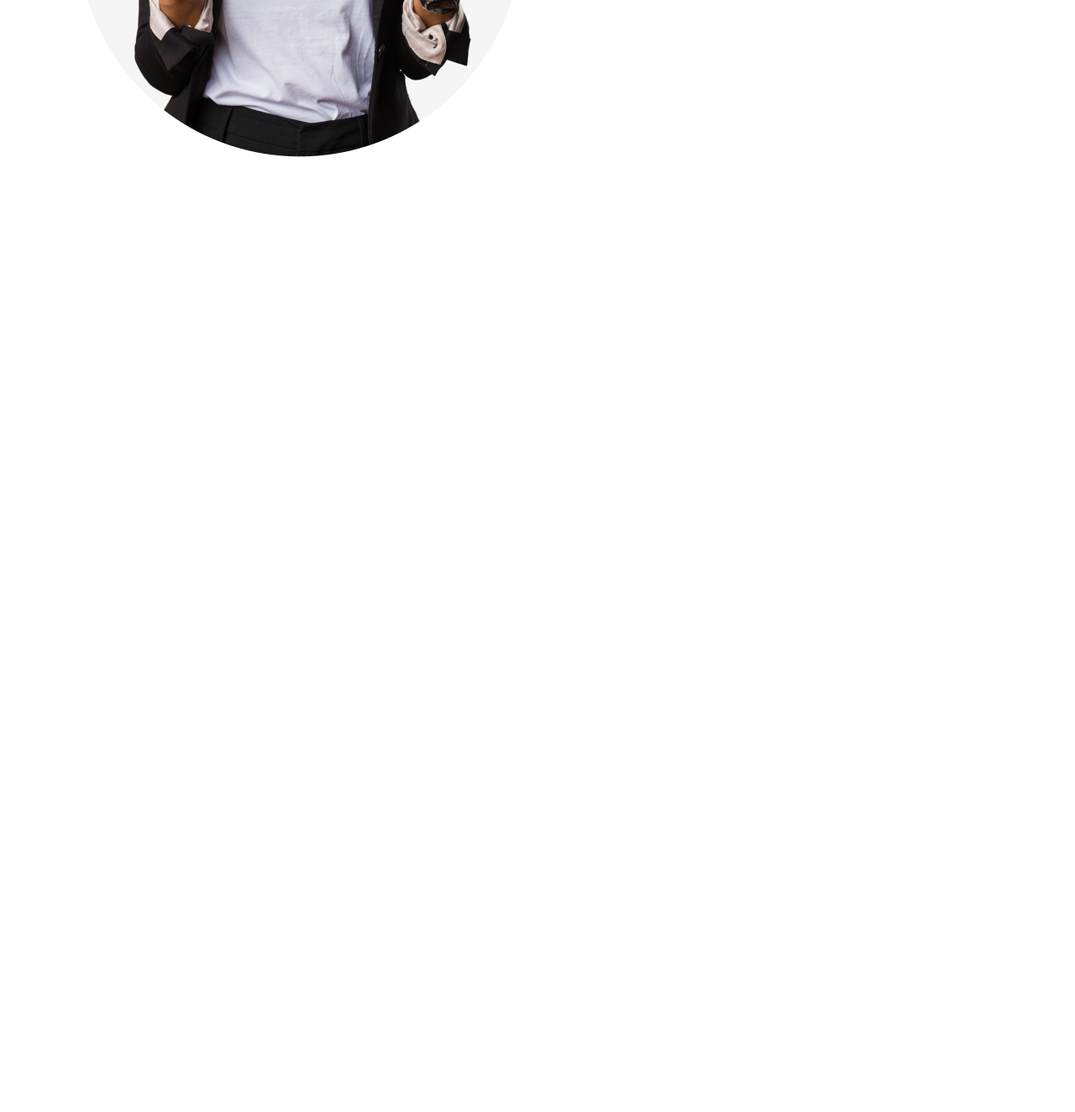
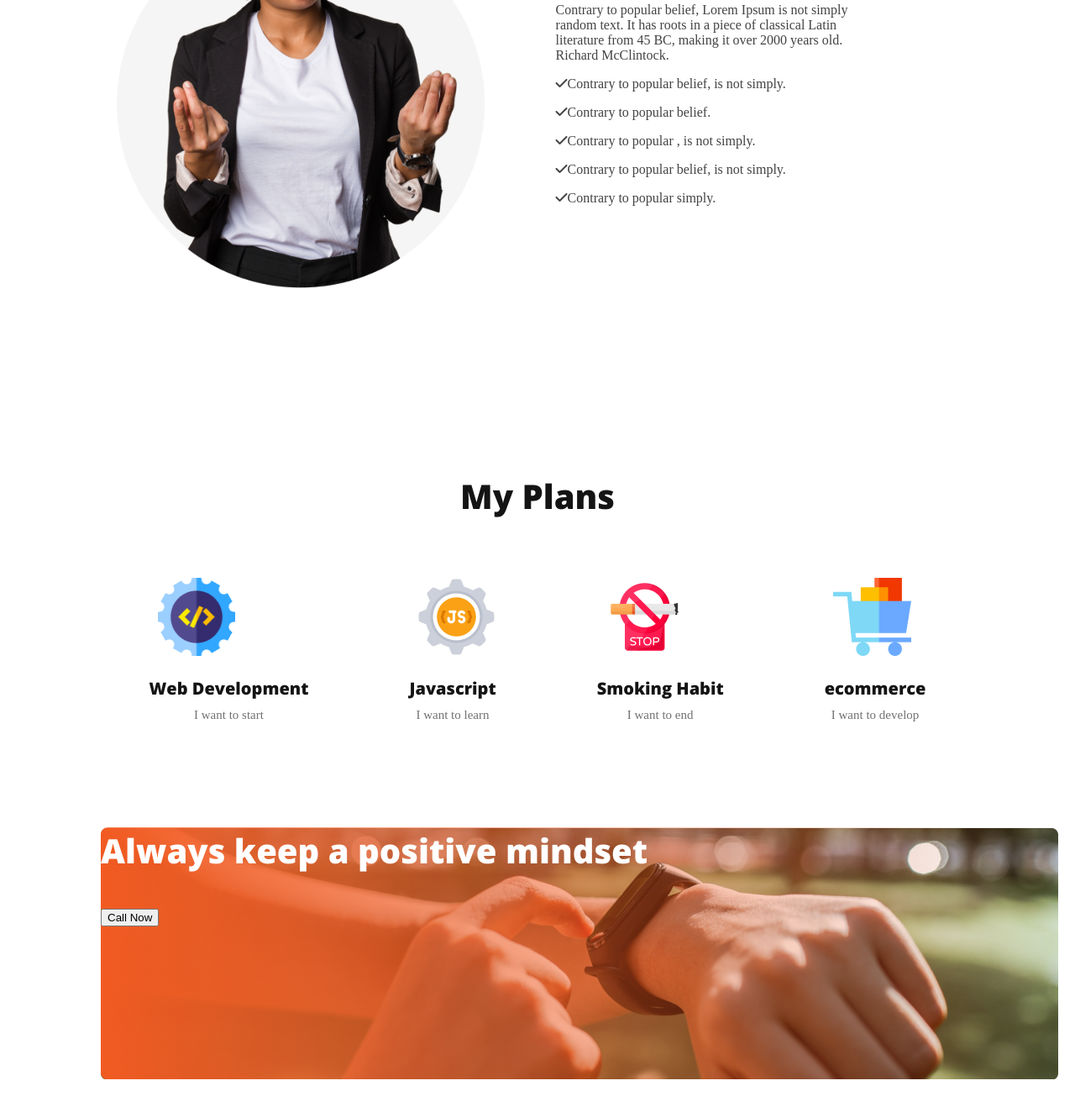
Before and after one commit to Ahmed-Tajreean/new-year, a plain HTML site: page index.html in a window 1280 px wide. Shown: the part 1346-2670 px from the top of the page at 84% size. Before the commit the page ends 1533 px from the top, so only its background shows below. Drawn offline with nearby package versions, Linux system fonts and the light colour scheme.

Commit message:
plan section added

```diff
--- a/index.html
+++ b/index.html
@@ -7,6 +7,7 @@
     <title>New Year New Me</title>
     <link href="https://fonts.googleapis.com/css2?family=Open+Sans:wght@800&display=swap" rel="stylesheet">
     <link rel="stylesheet" href="styles/newyear.css">
+    <script src="https://kit.fontawesome.com/a7c076fbf4.js" crossorigin="anonymous"></script>
 </head>
 
 <body>
@@ -25,14 +26,58 @@
     </header>
 
     <main>
+        <section>
             <div class="about-failure">
-            <img src="images/person.png" alt="">
+                <img class="about-failure-img" src="images/person.png" alt="">
                 <div class="about-failure-content">
                     <h3>My failures of previous year</h3>
                     <p>Contrary to popular belief, Lorem Ipsum is not simply random text. It has roots in a piece of
                         classical Latin literature from 45 BC, making it over 2000 years old. Richard McClintock.</p>
+                    <p><span class="icon"><i class="fa-solid fa-check"></i></span>Contrary to popular belief, is not
+                        simply.</p>
+                    <p><span class="icon"><i class="fa-solid fa-check"></i></span>Contrary to popular belief.</p>
+                    <p><span class="icon"><i class="fa-solid fa-check"></i></span>Contrary to popular , is not simply.
+                    </p>
+                    <p><span class="icon"><i class="fa-solid fa-check"></i></span>Contrary to popular belief, is not
+                        simply.</p>
+                    <p><span class="icon"></span><i class="fa-solid fa-check"></span></i>Contrary to popular simply.</p>
                 </div>
             </div>
+
+        </section>
+        <!-- My plans section -->
+        <section class="plan">
+            <h3 class="plan-header">My Plans</h3>
+            <div class="plan-container">
+                <div class="plan-content">
+                    <img class="plan-image" src="images/icons/web.png" alt="">
+                    <h3 class="plan-name">Web Development</h3>
+                    <p class="plan-para">I want to start</p>
+                </div>
+                <div class="plan-content">
+                    <img class="plan-image" src="images/icons/js.png" alt="">
+                    <h3 class="plan-name">Javascript</h3>
+                    <p class="plan-para">I want to learn</p>
+                </div>
+                <div class="plan-content">
+                    <img class="plan-image" src="images/icons/smoke.png" alt="">
+                    <h3 class="plan-name">Smoking Habit</h3>
+                    <p class="plan-para">I want to end</p>
+                </div>
+                <div class="plan-content">
+                    <img class="plan-image" src="images/icons/ecom.png" alt="">
+                    <h3 class="plan-name">ecommerce</h3>
+                    <p class="plan-para">I want to develop</p>
+                </div>
+            </div>
+        </section>
+        <!-- call now section -->
+        <section class="call-now-section">
+            <div class="call-now-div">
+                <h3 class="call-now-header">Always keep a positive mindset</h3>
+                <button>Call Now</button>
+            </div>
+        </section>
     </main>
 
     <footer>
--- a/styles/newyear.css
+++ b/styles/newyear.css
@@ -12,6 +12,28 @@ header {
     height: 809px;
     background-repeat: no-repeat;
     margin: 0px;
+}
+
+p {
+    color: #444343;
+    font-size: 16px;
+    font-weight: 400;
+    text-align: left;
+    font-family: Work Sans;
+    text-align: left;
+}
+
+h3 {
+    color: #151414;
+    font-size: 40px;
+    font-weight: 700;
+}
+
+ul {
+    color: #444343;
+    font-size: 16px;
+    font-weight: 400;
+    text-align: left;
 }
 
 .btn-primary {
@@ -65,8 +87,90 @@ main section {
 
 /* failure section styles */
 
+.about-failure-img {
+    margin-top: 100px;
+    width: 100%;
+    height: 600px;
+}
+
 .about-failure {
     display: flex;
     background-color: white;
+    padding: 50px;
+    width: 85%;
+    margin-top: 50px;
 
 }
+
+.about-failure-content {
+    margin-top: 100px;
+    padding: 70px;
+    width: 100%;
+    height: 500px;
+}
+
+.icon {
+    gap: 24px;
+
+}
+
+/* My plans styles */
+.plan {
+    margin-bottom: 20px;
+}
+
+.plan-header {
+    text-align: center;
+    margin-bottom: 10px;
+}
+
+.plan-container {
+    display: flex;
+    justify-content: center;
+}
+
+.plan-content {
+    margin: 50px;
+    padding: 10px;
+    /* margin-left: 100px; */
+}
+
+.plan-image {
+    justify-content: center;
+    width: 92.958px;
+    height: 92.958px;
+    padding-left: 10px;
+}
+
+.plan-name {
+    color: #151414;
+    text-align: center;
+    font-size: 20px;
+    font-weight: 700;
+    margin-bottom: 0px;
+}
+
+.plan-para {
+    margin-top: 10px;
+    color: #737272;
+    text-align: center;
+    font-size: 15px;
+    font-weight: 500;
+}
+
+/* call now section */
+.call-now-section {
+    margin: 50px;
+}
+
+.call-now-div {
+    background-image: url('../images/gradient2.png'), url('../images/watch.png');
+    width: 1140px;
+    height: 300px;
+    padding: auto;
+
+}
+
+.call-now-header {
+    color: white;
+}
```
Lines whose indentation alone changed are shown as unchanged.
